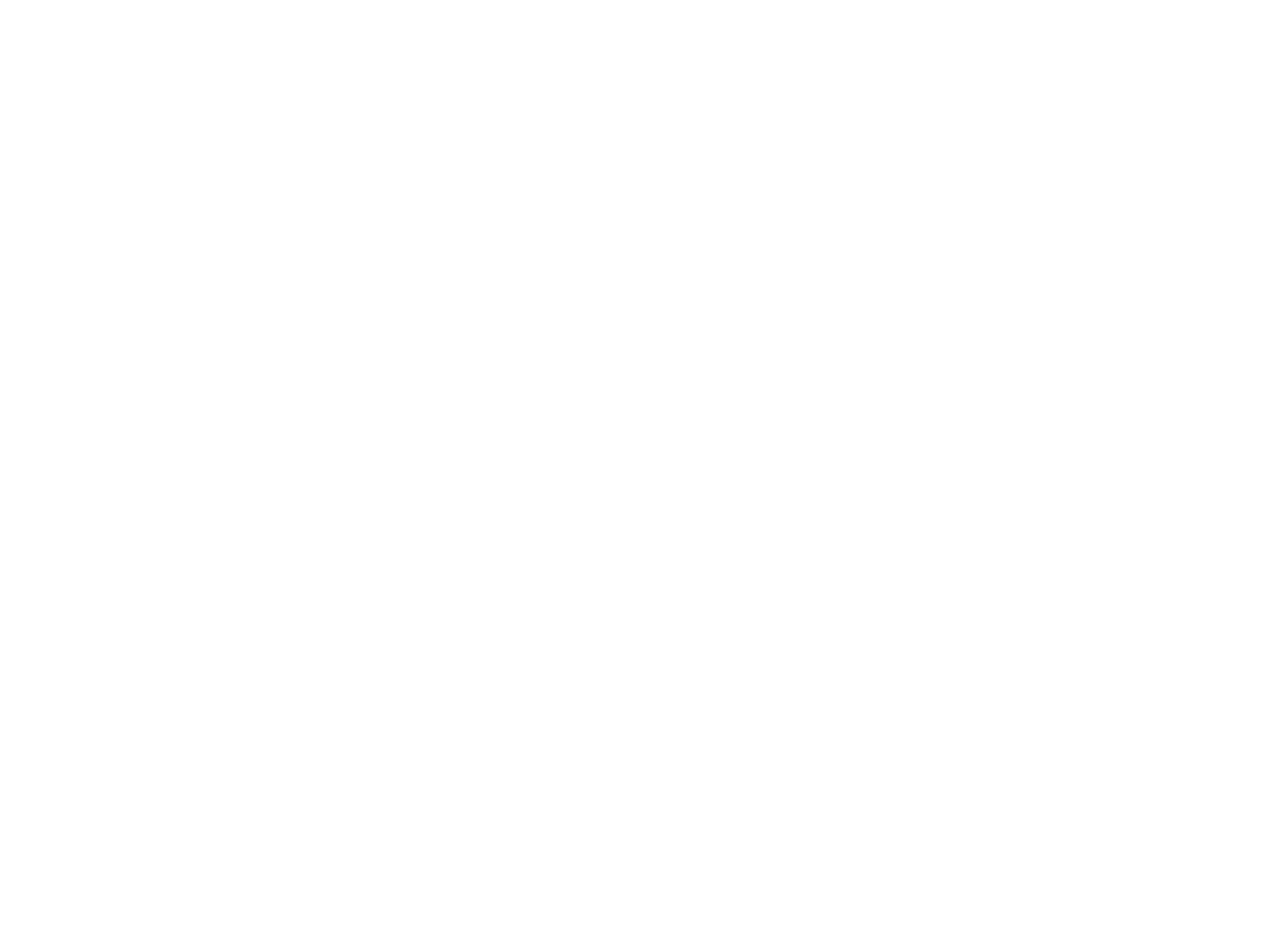
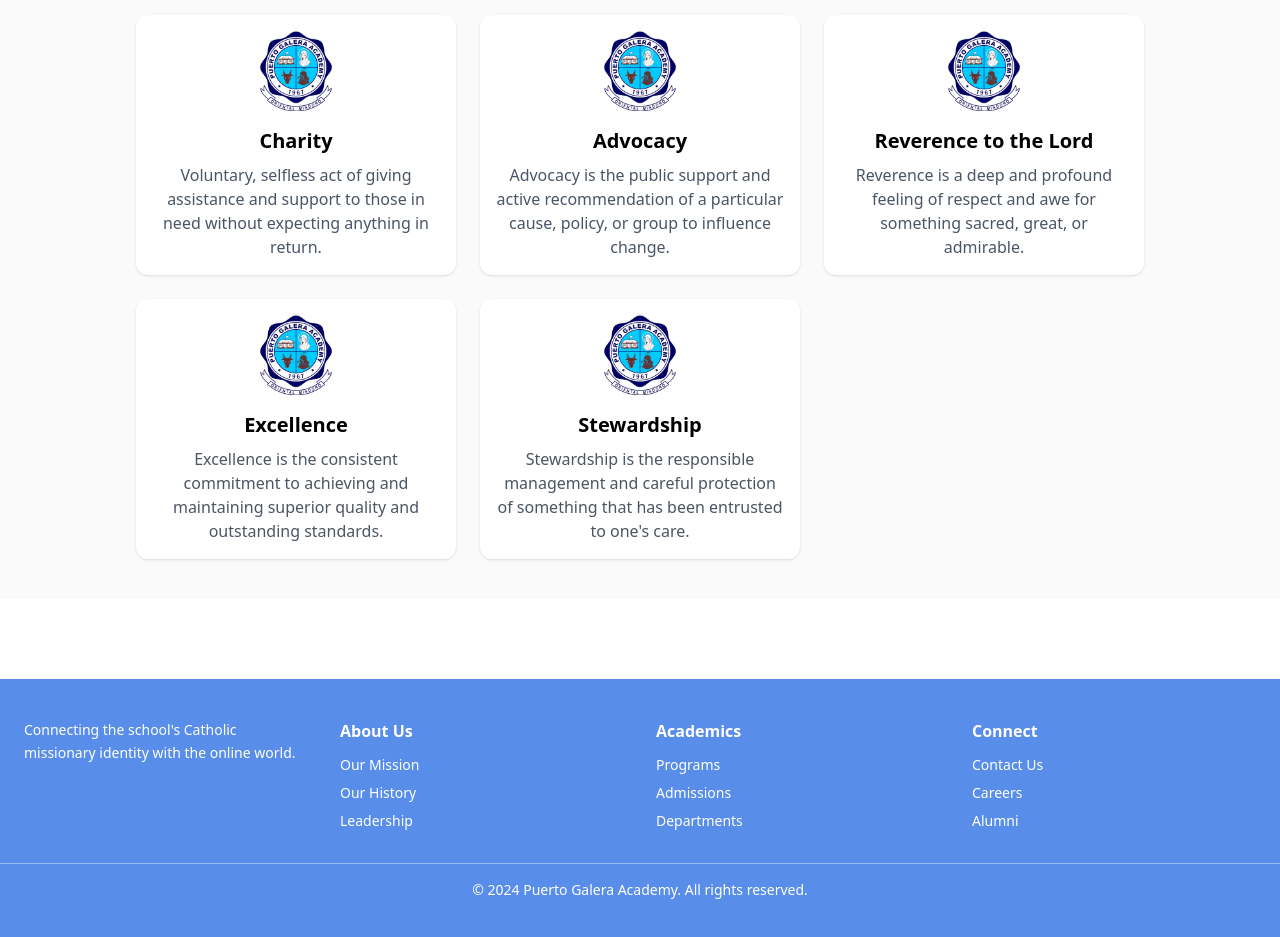
Before and after one commit to Khryzen/pga, a React (Vite) app: page / in a window 1280 px wide. Shown: the part 2620-3557 px from the top of the page. Before the commit the page ends 2407 px from the top, so only its background shows below. Built offline with nearby package versions, Linux system fonts and the light colour scheme.

Commit message:
Add core values and footer sections

```diff
--- a/package.json
+++ b/package.json
@@ -2,7 +2,7 @@
   "homepage": "http://Khryzen.github.io/pga",
   "name": "pga",
   "private": true,
-  "version": "0.0.0",
+  "version": "0.0.1",
   "type": "module",
   "scripts": {
     "dev": "vite",
--- a/public/admin/config.yml
+++ b/public/admin/config.yml
@@ -17,6 +17,13 @@
           - { name: "vision", label: "School Vision", widget: "string" }
           - { name: "goals", label: "School Goals", widget: "string" }
           - { name: "logo", label: "School Logo", widget: "image" }
+          - label: "Core Values"
+            name: "core_values"
+            widget: "list"
+            fields:
+              - { name: "title", label: "Title", widget: "string" }
+              - { name: "image", label: "Image", widget: "image" }
+              - { name: "description", label: "Description", widget: "text" }
   - name: "homepage"
     label: "Homepage"
     files:
--- a/public/content/school.json
+++ b/public/content/school.json
@@ -3,5 +3,32 @@
   "mission": "Inspired by Gospel values and the teachings of the Catholic Church, Puerto Galera Academy is committed to forming individuals who are academically accomplished, morally upright, and socially responsible. We strive to create a nurturing environment where faith is lived, knowledge is pursued, and service to others is embraced, preparing students to be transformative leaders in a global society.",
   "vision": "Puerto Galera Academy envisions a future where our graduates are beacons of hope, justice, and compassion. Through a rigorous and value-infused curriculum, we aim to develop critical thinkers, innovative problem-solvers, and empathetic global citizens who contribute meaningfully to their communities and uphold the dignity of every person. We aspire to be a leading educational institution recognized for its academic excellence and unwavering commitment to Catholic education.",
   "goals": "Puerto Galera Academy envisions a future where our graduates are beacons of hope, justice, and compassion. Through a rigorous and value-infused curriculum, we aim to develop critical thinkers, innovative problem-solvers, and empathetic global citizens who contribute meaningfully to their communities and uphold the dignity of every person. We aspire to be a leading educational institution recognized for its academic excellence and unwavering commitment to Catholic education.",
-  "logo": "/images/uploads/logopga.png"
+  "logo": "/images/uploads/logopga.png",
+  "core_values": [
+    {
+      "title": "Charity",
+      "image": "/images/uploads/logopga.png",
+      "description": "Voluntary, selfless act of giving assistance and support to those in need without expecting anything in return."
+    },
+    {
+      "title": "Advocacy",
+      "image": "/images/uploads/logopga.png",
+      "description": "Advocacy is the public support and active recommendation of a particular cause, policy, or group to influence change."
+    },
+    {
+      "title": "Reverence to the Lord",
+      "image": "/images/uploads/logopga.png",
+      "description": "Reverence is a deep and profound feeling of respect and awe for something sacred, great, or admirable."
+    },
+    {
+      "title": "Excellence",
+      "image": "/images/uploads/logopga.png",
+      "description": "Excellence is the consistent commitment to achieving and maintaining superior quality and outstanding standards."
+    },
+    {
+      "title": "Stewardship",
+      "image": "/images/uploads/logopga.png",
+      "description": "Stewardship is the responsible management and careful protection of something that has been entrusted to one's care."
+    }
+  ]
 }
--- a/src/App.tsx
+++ b/src/App.tsx
@@ -1,6 +1,7 @@
 import "./App.css";
 import { BrowserRouter, Routes, Route, Link } from "react-router-dom";
 import HomePage from "./pages/HomePage";
+import Footer from "./components/Footer";
 import { useRef, useEffect, useState } from "react";
 
 type SchoolDetails = {
@@ -202,6 +203,7 @@
           <Route path="/admin" element={<div>Admin</div>} />
         </Routes>
       </div>
+      <Footer />
     </BrowserRouter>
   );
 }
--- /dev/null
+++ b/src/components/Footer.tsx
@@ -0,0 +1,100 @@
+export default function Footer() {
+  return (
+    <footer className="bg-[#588de9] text-white py-10 mt-12">
+      <div className="max-w-screen-xl mx-auto px-6 grid grid-cols-1 md:grid-cols-4 gap-8">
+        {/* Left description + social icons */}
+        <div>
+          <p className="mb-4 text-sm leading-relaxed">
+            Connecting the school&apos;s Catholic missionary identity with the
+            online world.
+          </p>
+          <div className="flex space-x-4 text-lg">
+            <a href="#" aria-label="Facebook" className="hover:text-gray-200">
+              <i className="fab fa-facebook-f"></i>
+            </a>
+            <a href="#" aria-label="Twitter" className="hover:text-gray-200">
+              <i className="fab fa-twitter"></i>
+            </a>
+            <a href="#" aria-label="LinkedIn" className="hover:text-gray-200">
+              <i className="fab fa-linkedin-in"></i>
+            </a>
+            <a href="#" aria-label="YouTube" className="hover:text-gray-200">
+              <i className="fab fa-youtube"></i>
+            </a>
+          </div>
+        </div>
+
+        {/* About Us */}
+        <div>
+          <h4 className="font-semibold mb-3">About Us</h4>
+          <ul className="space-y-2 text-sm">
+            <li>
+              <a href="#" className="hover:underline">
+                Our Mission
+              </a>
+            </li>
+            <li>
+              <a href="#" className="hover:underline">
+                Our History
+              </a>
+            </li>
+            <li>
+              <a href="#" className="hover:underline">
+                Leadership
+              </a>
+            </li>
+          </ul>
+        </div>
+
+        {/* Academics */}
+        <div>
+          <h4 className="font-semibold mb-3">Academics</h4>
+          <ul className="space-y-2 text-sm">
+            <li>
+              <a href="#" className="hover:underline">
+                Programs
+              </a>
+            </li>
+            <li>
+              <a href="#" className="hover:underline">
+                Admissions
+              </a>
+            </li>
+            <li>
+              <a href="#" className="hover:underline">
+                Departments
+              </a>
+            </li>
+          </ul>
+        </div>
+
+        {/* Connect */}
+        <div>
+          <h4 className="font-semibold mb-3">Connect</h4>
+          <ul className="space-y-2 text-sm">
+            <li>
+              <a href="#" className="hover:underline">
+                Contact Us
+              </a>
+            </li>
+            <li>
+              <a href="#" className="hover:underline">
+                Careers
+              </a>
+            </li>
+            <li>
+              <a href="#" className="hover:underline">
+                Alumni
+              </a>
+            </li>
+          </ul>
+        </div>
+      </div>
+
+      {/* Divider */}
+      <div className="border-t border-white/40 mt-8 pt-4 text-center text-sm">
+        © 2024 Puerto Galera Academy. All rights reserved.
+      </div>
+    </footer>
+  );
+}
--- a/src/pages/HomePage.tsx
+++ b/src/pages/HomePage.tsx
@@ -1,7 +1,5 @@
 import { useEffect, useState } from "react";
 import { motion } from "framer-motion";
-
-
 
 type HomePageContent = {
   headline: string;
@@ -13,10 +11,18 @@
     description: string;
   };
 };
+
+type CoreValue = {
+  title: string;
+  image: string;
+  description: string;
+};
+
 type SchoolContent = {
   mission: string;
   vision: string;
   goals: string;
+  core_values: CoreValue[];
 };
 
 async function fetchJSON<T>(url: string): Promise<T> {
@@ -188,6 +194,37 @@
           />
         </div>
       </motion.section>
+
+      <motion.section
+        initial={{ opacity: 0, y: 50 }}
+        whileInView={{ opacity: 1, y: 0 }}
+        viewport={{ once: true, amount: 0.4 }}
+        transition={{ duration: 0.8 }}
+        className="my-20 py-10 flex flex-col items-center justify-center w-full lg:px-15 lg:gap-[5rem] px-5 gap-5 md:min-h-[400px] bg-[#FAFAFBFF]"
+      >
+        <h1 className="font-montserrat text-3xl font-semibold">
+          Our Core Values
+        </h1>
+        <section
+          className="grid gap-6 mt-8 justify-center
+            grid-cols-1
+            md:grid-cols-2
+            lg:grid-cols-3"
+        >
+          {schoolContent?.core_values.map((cv, idx) => (
+            <div
+              key={idx}
+              className="bg-white shadow rounded-xl p-4 max-w-xs w-full"
+            >
+              <img src={cv.image} alt={cv.title} className="h-20 mx-auto" />
+              <h3 className="text-xl text-center font-semibold mt-4">
+                {cv.title}
+              </h3>
+              <p className="text-gray-600 text-center mt-2">{cv.description}</p>
+            </div>
+          ))}
+        </section>
+      </motion.section>
     </>
   );
 }
```
